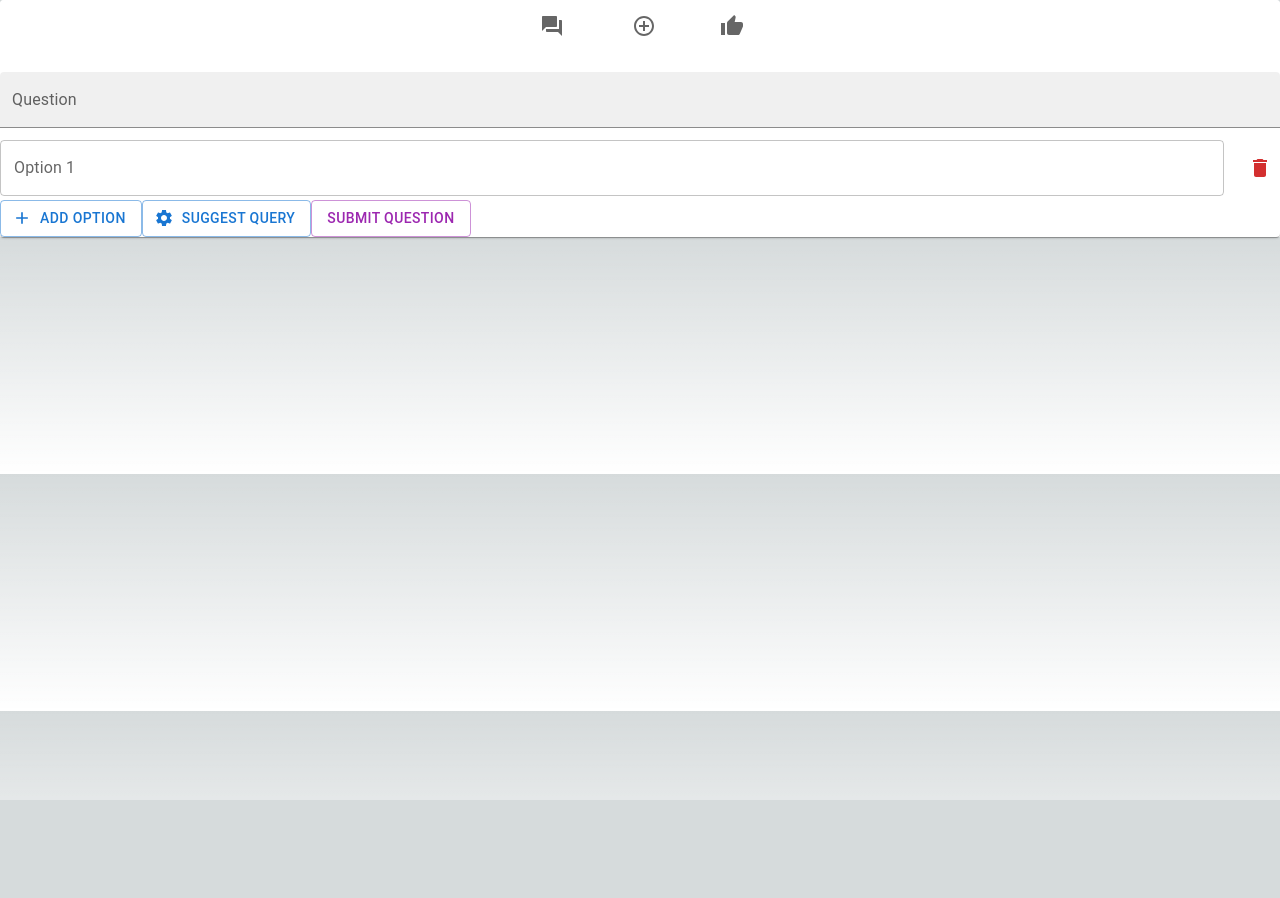
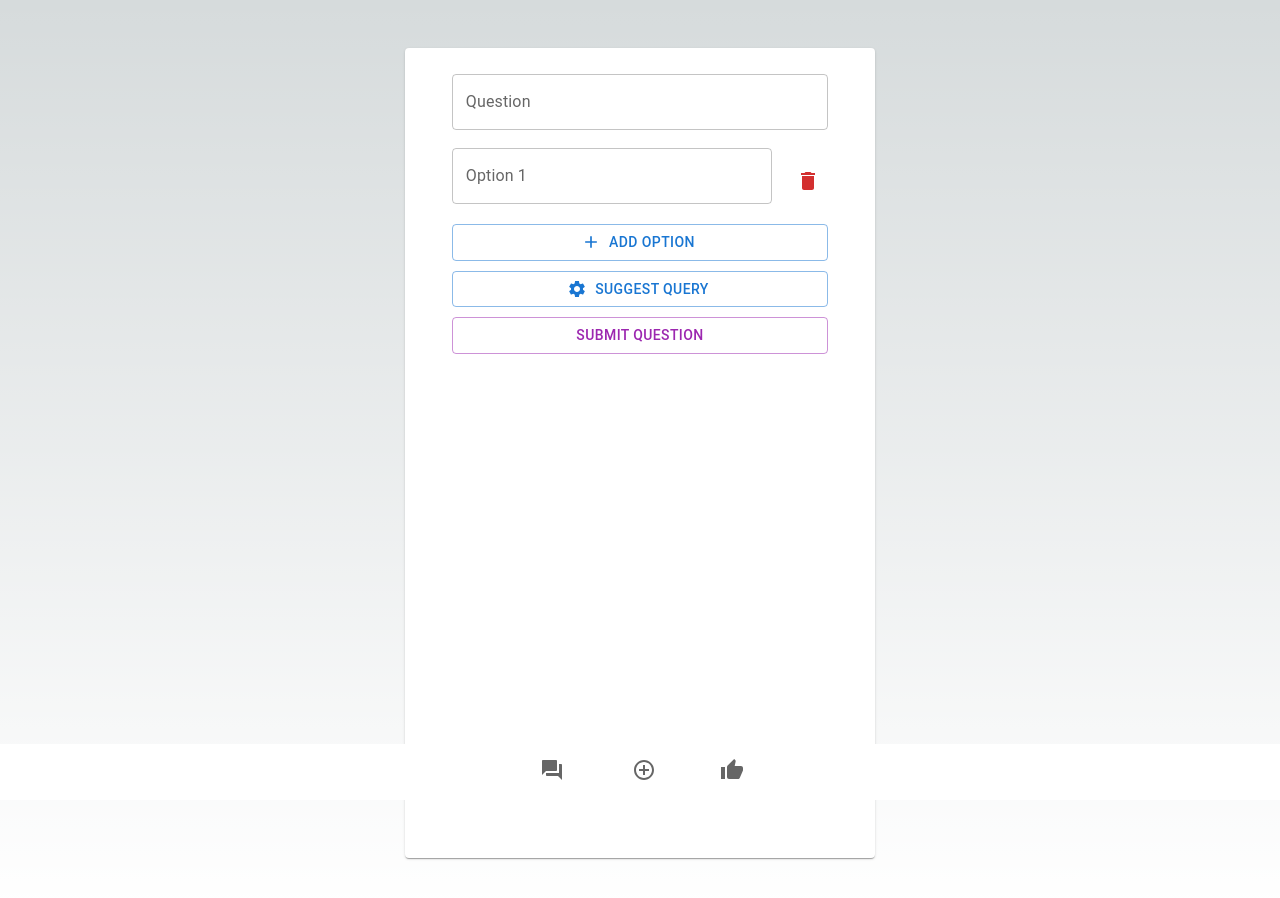
Before and after one commit to moroha29/HackAndRollFE, a Next.js app: page /generate in a window 1280 px wide. Shown: the top 898 px of the page. Before the commit the page ends 800 px from the top, so only its background shows below. Built offline with nearby package versions, Linux system fonts and the light colour scheme.

Commit message:
CSS for generate page

```diff
--- a/app/generate/page.tsx
+++ b/app/generate/page.tsx
@@ -88,9 +88,16 @@ export default function SimpleBottomNavigation() {
     };
 
     return (
+
+        <div>
+
+        <main className="flex min-h-screen flex-col items-center justify-between p-12">
+        <div className="z-10 items-center justify-between font-mono text-sm lg:flex">
+
+        <div>
         <Card>
-        <Box sx={{ width: "100%" }}>
-            <Navbar/>
+                    <Box sx={{ width: "80%", justifyContent: "centre", alignItems: 'center', margin:"auto", marginTop :"10px"}} className="flex min-h-screen flex-col items-center justify-between">
+
                         <Box component="form" onSubmit={handleSubmitQuestion}>
                             <TextField
                                 fullWidth
@@ -98,7 +105,11 @@ export default function SimpleBottomNavigation() {
                                 value={question}
                                 onChange={(e) => setQuestion(e.target.value)}
                                 margin="normal"
-                    variant="filled"
+                                variant="outlined"
+                                id="outlined-multiline-flexible"
+                                multiline
+                                maxRows={4}
+                                style={{ paddingBottom: '10px'}}
                             />
                             {options.map((option, index) => (
                                 <Box key={index} display="flex" alignItems="center" gap={2}>
@@ -108,24 +119,36 @@ export default function SimpleBottomNavigation() {
                                         value={option}
                                         onChange={handleOptionChange(index)}
                                         variant="outlined"
-                            sx={{ my: 0.5 }}
+                                        id="outlined-multiline-flexible"
+                                        multiline
+                                        maxRows={2}
+                                        style={{ paddingBottom: '10px' }}
                                     />
                                     <IconButton onClick={() => handleRemoveOption(index)} color="error">
                                         <DeleteIcon />
                                     </IconButton>
                                 </Box>
                             ))}
-                <Button startIcon={<AddIcon />} onClick={handleAddOption} variant="outlined">
+                            <Button startIcon={<AddIcon />} onClick={handleAddOption} variant="outlined" sx={{ width: "100%", marginBottom: "10px", marginTop: "10px"}} >
                                 Add Option
                             </Button>
-                <Button startIcon={<SettingsIcon />} variant="outlined" color="primary" onClick={handleSuggestQuery}>
+                            <Button startIcon={<SettingsIcon />} variant="outlined" color="primary" sx={{ width: "100%", marginBottom: "10px"}} onClick={handleSuggestQuery}>
                                 Suggest Query
                             </Button>
-                <Button type="submit" variant="outlined" color="secondary">
+                            <Button type="submit" variant="outlined" color="secondary" sx={{ width: "100%", marginBottom: "10px"}}>
                                 Submit Question
                             </Button>
                         </Box>
+
                     </Box>
                     </Card>
+            </div>
+            </div>
+
+        </main>
+        <Box sx={{ width: "100%" }} className="fixed z-10 bottom-0">
+                    <Navbar />
+                </Box>
+        </div>
     );
 }
```
Lines whose indentation alone changed are shown as unchanged.
